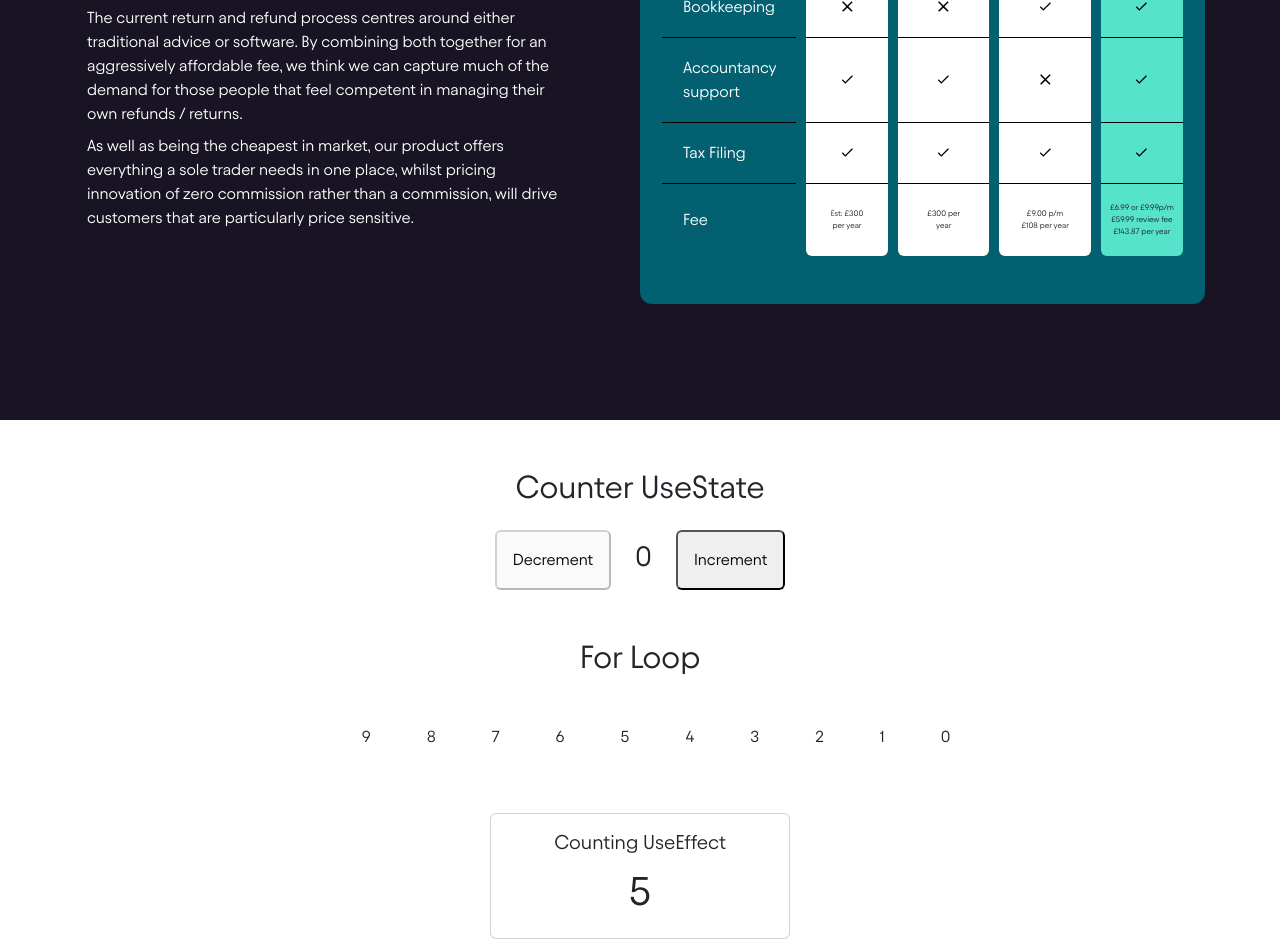
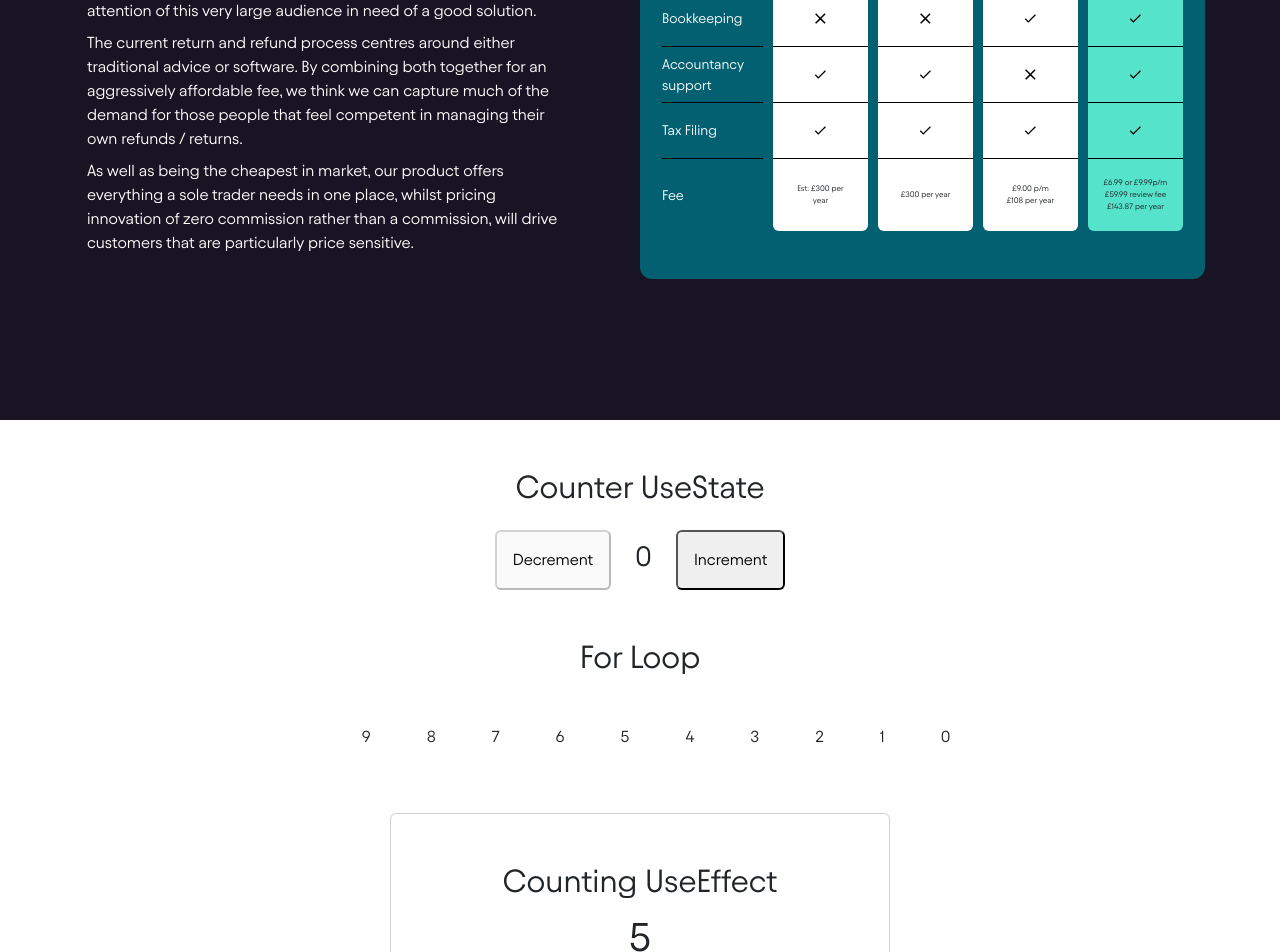
Before and after one commit to sonambishnoi550/react-test, a React (Create React App) app: page /about in a window 1280 px wide. Shown: the part 380-1332 px from the top of the page. Built offline with nearby package versions, Linux system fonts and the light colour scheme.

Commit message:
updates done

```diff
--- a/src/components/about/Card.jsx
+++ b/src/components/about/Cards.jsx
@@ -1,7 +1,7 @@
 import React from 'react';
 import { useSearchParams } from 'react-router';
 import { CARDS_ITEMS } from '../../utils/helper';
-const Card = () => {
+const Cards = () => {
     const [searchParams, setSearchParams] = useSearchParams();
     const handleClick = (card) => {
         setSearchParams({ card: card.replace(/ /g, '-') });
@@ -14,7 +14,7 @@ const Card = () => {
                 <div className="col-lg-4 col-md-6 col-sm-12" key={i}>
                     <div
                         onClick={() => handleClick(card.heading)}
-                        className={`card bg-white p-2 `}>
+                        className={`card bg-white p-2 cursor-pointer`}>
                         <h2 className={`text-center cursor-pointer text-black`} >
                             {card.heading}
                         </h2>
@@ -28,4 +28,4 @@ const Card = () => {
     );
 };
 
-export default Card;
+export default Cards;
--- a/src/components/about/Competition.jsx
+++ b/src/components/about/Competition.jsx
@@ -36,11 +36,11 @@ const Competition = () => {
                                 <tbody>
                                     {COMPETITION_ITEMS.map((item, i) => (
                                         <tr key={i}>
-                                            <td className={`text-white fw-normal Competition-td b border-black bg-transparent border-b-none ${i === 3 ? 'max-w-95' : ''}`}>{item.brand}</td>
+                                            <td className={`text-white fw-normal Competition-padding b border-black bg-transparent border-b-none ${i === 3 ? 'max-w-95' : ''}`}>{item.brand}</td>
                                             <td className={`bg-white Competition-td border-black border-b-none text-center fee-text ${i === 5 ? 'x-radius-bottom ' : ''} `}>{item.rift}</td>
                                             <td className={`bg-white Competition-td border-black border-b-none text-center fee-text ${i === 5 ? 'x-radius-bottom ' : ''} `}>{item.taxscout}</td>
                                             <td className={`bg-white Competition-td border-black border-b-none text-center fee-text ${i === 5 ? 'x-radius-bottom ' : ''}`}>{item.coconut}</td>
-                                            <td className={`bg-dark-aqua Competition-td border-black border-b-none text-center fee-text ${i === 5 ? 'x-radius-bottom px-sm' : ''}`}>{item.pie}</td>
+                                            <td className={`bg-dark-aqua Competition-td border-black border-b-none text-center fee-padding fee-text ${i === 5 ? 'x-radius-bottom px-sm' : ''}`}>{item.pie}</td>
                                         </tr>
                                     ))}
                                 </tbody>
--- a/src/components/about/Count.jsx
+++ b/src/components/about/Count.jsx
@@ -12,9 +12,9 @@ const Counter = () => {
     }, [count]);
     return (
         <div className="container text-center mt-5">
-            <div className="card mx-auto max-w-300">
-                <div className="card-body">
-                    <h5 className="">Counting UseEffect</h5>
+            <div className="card mx-auto max-w-500">
+                <div className="card-body p-5">
+                    <h2 className="Map-heading">Counting UseEffect</h2>
                     <p className="count m-0">{count}</p>
                 </div>
             </div>
--- a/src/components/home/Product.jsx
+++ b/src/components/home/Product.jsx
@@ -1,8 +1,8 @@
 import React from 'react'
 const Product = () => {
     return (
-        <div className='product-spacing dark-black product-px min-vh-100 '>
-            <div className='container max-w-1140px'>
+        <div className='product-spacing dark-black product-px min-vh-100 w-100 d-flex align-items-center justify-content-center '>
+            <div className='container max-w-1140px mx-auto'>
                 <div className='flex-xl-row d-flex flex-column gap-4'>
                     <div className=' product-card-spacing light-blue radius-16'>
                         <h1 className='main-heading text-white m-0'>Product</h1>
--- a/src/components/view/About.jsx
+++ b/src/components/view/About.jsx
@@ -3,14 +3,14 @@ import Competition from '../about/Competition'
 import Counter from '../about/Counter'
 import Counting from '../about/Counting'
 import Count from '../about/Count'
-import Card from '../about/Card'
+import Cards from '../about/Cards'
 const About = () => {
   return (
       <div><Competition />
           <Counter />
           <Counting />
           <Count/>
-          <Card/>
+          <Cards/>
       </div>
   )
 }
--- a/src/index.css
+++ b/src/index.css
@@ -1,4 +1,3 @@
-
 @font-face {
     font-family: 'avantt';
     src: url("../public/assets/fonts/AvanttTRIAL-Regular-BF6721a86b1a848.otf");
@@ -9,7 +8,9 @@
     font-family: 'avantt';
     src: url("../public/assets/fonts/AvanttTRIAL-SemiBold-BF6721a86b1576e.otf");
     font-weight: 600;
+
 }
+
 * {
     margin: 0;
     padding: 0;
@@ -23,7 +24,6 @@
 .product-spacing {
     padding-top: 72px;
     padding-bottom: 72px;
-    max-width: 1440px;
 }
 
 .dark-black {
@@ -147,8 +147,8 @@
     grid-row: 3/4;
 }
 
-.max-w-300 {
-    max-width: 300px;
+.max-w-500 {
+    max-width: 500px;
 }
 
 .count {
@@ -244,9 +244,15 @@
 }
 
 .Competition-td {
-    padding: 18px 21px;
+    padding: 18px 21px !important;
     border-top: 0.75px solid;
     border-bottom: 0.75px solid;
+}
+
+.Competition-padding {
+    border-top: 0.75px solid;
+    border-bottom: 0.75px solid;
+    font-size: 14px;
 }
 
 .Competition-td:last-child {
@@ -282,7 +288,11 @@ thead tr th {
 
 .fee-text {
     font-size: 8px;
-    max-width: 64px;
+    max-width: 64px !important;
+}
+.fee-padding{
+    padding-left: 15px !important;
+    padding-right: 15px !important;
 }
 
 .cursor-pointer {
@@ -293,6 +303,115 @@ thead tr th {
     padding-left: 0;
     padding-right: 0;
 }
+
+@media(max-width:1200.98px) {
+    .product-pera {
+        width: 100%;
+        max-width: none;
+    }
+
+    .max-w-674 {
+        max-width: none !important;
+        width: 100%;
+    }
+
+    .max-lg-py {
+        padding-top: 70px;
+        padding-bottom: 70px;
+    }
+
+    .px-sm {
+        padding-left: 10px;
+        padding-right: 10px;
+    }
+
+    .main-heading {
+        padding-bottom: 30px;
+        margin: 0;
+    }
+}
+
+@media(max-width:1023.98px) {
+    .competition-text {
+        max-width: none;
+        width: 100%;
+    }
+
+    .max-md-flex-wrap {
+        flex-wrap: wrap;
+    }
+
+    .product-px {
+        padding-left: 30px;
+        padding-right: 30px;
+    }
+
+    .g-items5 {
+        grid-column: 3/5;
+        grid-row: 1/2;
+    }
+
+    .g-items2 {
+        grid-column: 1/3;
+        grid-row: 1/2;
+    }
+
+    .g-items1 {
+        grid-column: 5/6;
+        grid-row: 1/2;
+    }
+
+    .g-items6 {
+        grid-column: 6/7;
+        grid-row: 1/2;
+    }
+
+    .g-items10 {
+        grid-column: 5/7;
+        grid-row: 2/3;
+    }
+
+    .g-items7 {
+        grid-column: 1/3;
+        grid-row: 2/3;
+    }
+
+    .g-items4 {
+        grid-column: 3/5;
+        grid-row: 2/3;
+    }
+
+    .g-items9 {
+        grid-column: 1/2;
+        grid-row: 3/4;
+    }
+
+    .g-items11 {
+        grid-column: 2/3;
+        grid-row: 3/4;
+    }
+
+    .g-items12 {
+        grid-column: 3/5;
+        grid-row: 3/4;
+    }
+
+    .g-items8 {
+        grid-column: 5/6;
+        grid-row: 3/4;
+    }
+
+    .g-items3 {
+        grid-column: 6/7;
+        grid-row: 3/4;
+    }
+
+    .product-pera {
+        width: 100%;
+        max-width: none;
+    }
+}
+
 @media(max-width:575.99px) {
     .main-heading {
         font-size: 32px;
@@ -383,111 +502,3 @@ thead tr th {
         flex-direction: column !important;
     }
 }
-
-@media(max-width:1023.98px) {
-    .competition-text {
-        max-width: none;
-        width: 100%;
-    }
-
-    .max-md-flex-wrap {
-        flex-wrap: wrap;
-    }
-
-    .product-px {
-        padding-left: 30px;
-        padding-right: 30px;
-    }
-
-    .g-items5 {
-        grid-column: 3/5;
-        grid-row: 1/2;
-    }
-
-    .g-items2 {
-        grid-column: 1/3;
-        grid-row: 1/2;
-    }
-
-    .g-items1 {
-        grid-column: 5/6;
-        grid-row: 1/2;
-    }
-
-    .g-items6 {
-        grid-column: 6/7;
-        grid-row: 1/2;
-    }
-
-    .g-items10 {
-        grid-column: 5/7;
-        grid-row: 2/3;
-    }
-
-    .g-items7 {
-        grid-column: 1/3;
-        grid-row: 2/3;
-    }
-
-    .g-items4 {
-        grid-column: 3/5;
-        grid-row: 2/3;
-    }
-
-    .g-items9 {
-        grid-column: 1/2;
-        grid-row: 3/4;
-    }
-
-    .g-items11 {
-        grid-column: 2/3;
-        grid-row: 3/4;
-    }
-
-    .g-items12 {
-        grid-column: 3/5;
-        grid-row: 3/4;
-    }
-
-    .g-items8 {
-        grid-column: 5/6;
-        grid-row: 3/4;
-    }
-
-    .g-items3 {
-        grid-column: 6/7;
-        grid-row: 3/4;
-    }
-
-    .product-pera {
-        width: 100%;
-        max-width: none;
-    }
-}
-
-@media(max-width:1200.98px) {
-    .product-pera {
-        width: 100%;
-        max-width: none;
-    }
-
-    .max-w-674 {
-        max-width: none !important;
-        width: 100%;
-    }
-
-    .max-lg-py {
-        padding-top: 70px;
-        padding-bottom: 70px;
-    }
-
-    .px-sm {
-        padding-left: 10px;
-        padding-right: 10px;
-    }
-
-    .main-heading {
-        padding-bottom: 30px;
-        margin: 0;
-    }
-}
```
